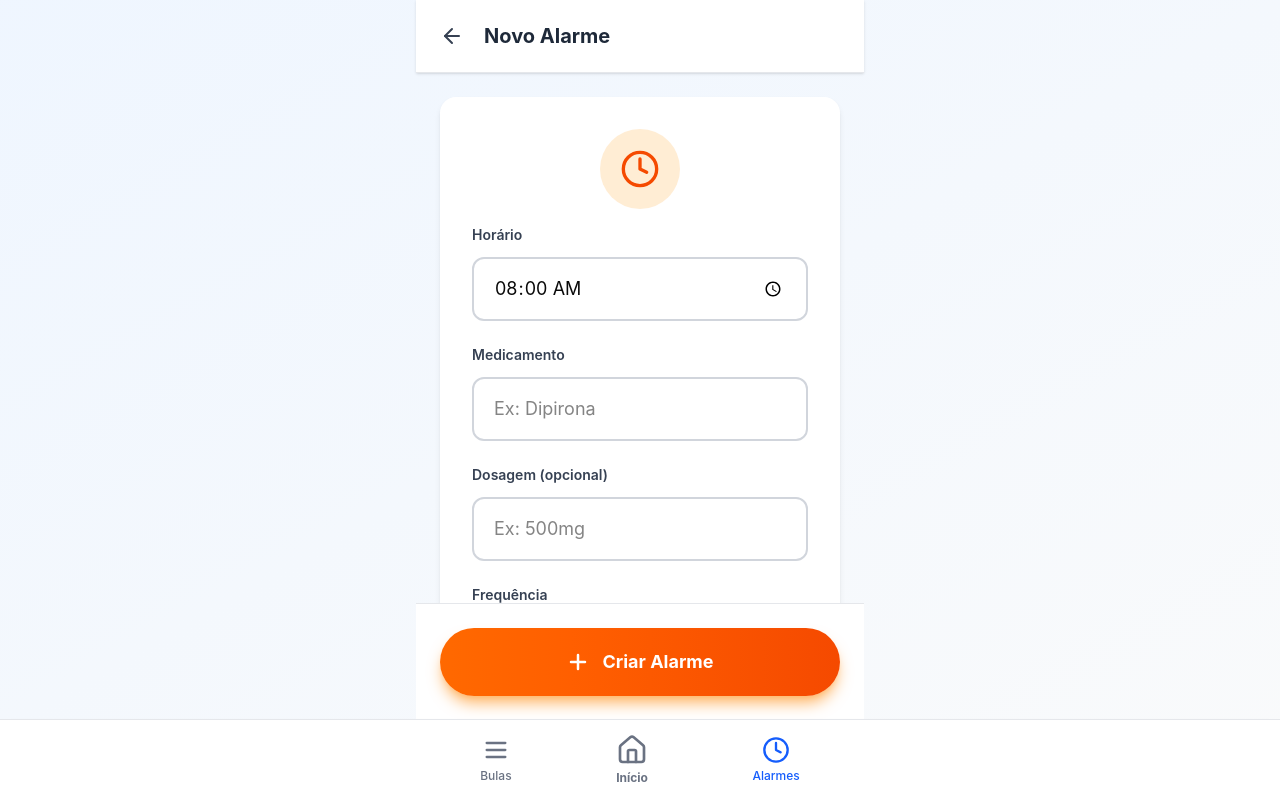
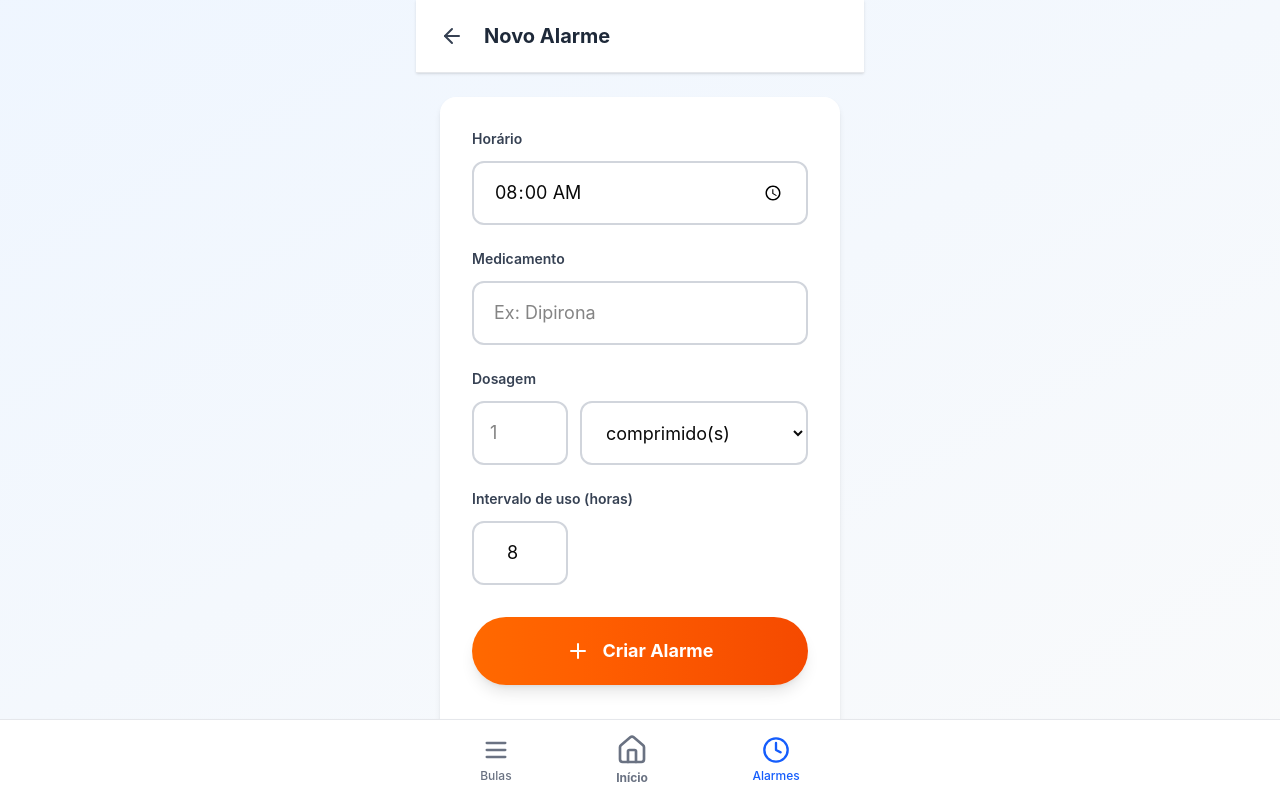
Before and after one commit to ViverBem-Uninassau/ViverBem-, a React (Vite) app: page /alarmes/novo in a window 1280 px wide. Built offline with nearby package versions, Linux system fonts and the light colour scheme.

Commit message:
git commit -m "feat: atualiza identidade da aplicação e refatora estrutura de alarmes
- Atualiza nome da aplicação
- Substitui logo
- Unifica containers de alarme para melhor organização e manutenção"

```diff
--- a/src/app/pages/DetalheAlarme.tsx
+++ b/src/app/pages/DetalheAlarme.tsx
@@ -105,12 +105,12 @@ export function DetalheAlarme() {
               <p className="text-2xl font-semibold text-gray-800">{alarme.medication}</p>
             </div>
 
-            {alarme.dosage && (
-              <div>
-                <p className="text-sm font-medium text-gray-500 mb-2">Dosagem</p>
-                <p className="text-lg text-gray-700">{alarme.dosage}</p>
-              </div>
-            )}
+            <div>
+                  <p className="text-sm font-medium text-gray-500 mb-2">Dosagem</p>
+                  <p className="text-lg text-gray-700">
+                    {alarme.dosage || "Não informada"}
+                  </p>
+            </div>
 
             <div>
               <p className="text-sm font-medium text-gray-500 mb-2">Frequência</p>
--- a/src/app/pages/NovoAlarme.tsx
+++ b/src/app/pages/NovoAlarme.tsx
@@ -5,16 +5,28 @@ import { alarmes } from "../services/api";
 
 export function NovoAlarme() {
   const navigate = useNavigate();
+
   const [hora, setHora] = useState("08:00");
   const [remedio, setRemedio] = useState("");
-  const [frequencia, setFrequencia] = useState("daily");
+  const [frequencia, setFrequencia] = useState("8"); // número de horas
   const [dosagem, setDosagem] = useState("");
+  const [unidade, setUnidade] = useState("comprimido(s)");
   const [salvando, setSalvando] = useState(false);
   const [erro, setErro] = useState<string | null>(null);
 
   const handleSalvar = async () => {
     if (!remedio.trim()) {
       setErro("Por favor, insira o nome do medicamento");
+      return;
+    }
+
+    if (!dosagem.trim()) {
+      setErro("Por favor, insira a dosagem");
+      return;
+    }
+
+    if (!frequencia.trim()) {
+      setErro("Por favor, insira a frequência");
       return;
     }
 
@@ -25,12 +37,16 @@ export function NovoAlarme() {
       await alarmes.criar({
         medication: remedio.trim(),
         time: hora,
-        frequency: frequencia,
-        dosage: dosagem.trim() || undefined,
+        frequency: `${frequencia}h`, // continua no padrão que você gosta
+        dosage_value: dosagem,       // 🔥 agora separado
+        dosage_unit: unidade,        // 🔥 agora separado
       });
+
       navigate("/alarmes");
-    } catch (e: unknown) {
-      setErro(e instanceof Error ? e.message : "Erro ao criar alarme");
+
+    } catch (e: any) {
+      console.log("ERRO COMPLETO:", e);
+      setErro(e.message || "Erro ao criar alarme");
     } finally {
       setSalvando(false);
     }
@@ -39,24 +55,23 @@ export function NovoAlarme() {
   return (
     <div className="size-full bg-gradient-to-br from-blue-50 to-gray-50 flex flex-col">
       <div className="max-w-md mx-auto h-full flex flex-col w-full">
+
+        {/* HEADER */}
         <div className="bg-white shadow-sm border-b border-gray-200 py-4 px-4 flex items-center gap-3">
           <button
             onClick={() => navigate("/alarmes")}
-            className="p-2 hover:bg-gray-100 rounded-lg transition-colors"
-            aria-label="Voltar"
+            className="p-2 hover:bg-gray-100 rounded-lg"
           >
             <ArrowLeft size={24} className="text-gray-700" />
           </button>
-          <h1 className="text-xl font-bold text-gray-800">Novo Alarme</h1>
+          <h1 className="text-xl font-bold text-gray-800">
+            Novo Alarme
+          </h1>
         </div>
 
+        {/* CONTEÚDO */}
         <div className="flex-1 overflow-auto p-6">
           <div className="bg-white rounded-2xl shadow-md p-8 space-y-6">
-            <div className="flex justify-center mb-4">
-              <div className="w-20 h-20 rounded-full bg-orange-100 flex items-center justify-center">
-                <Clock size={40} className="text-orange-600" strokeWidth={2} />
-              </div>
-            </div>
 
             {erro && (
               <div className="p-4 bg-red-50 border border-red-200 rounded-xl text-red-700 text-sm">
@@ -64,6 +79,7 @@ export function NovoAlarme() {
               </div>
             )}
 
+            {/* HORÁRIO */}
             <div>
               <label className="block text-sm font-semibold text-gray-700 mb-3">
                 Horário
@@ -72,10 +88,11 @@ export function NovoAlarme() {
                 type="time"
                 value={hora}
                 onChange={(e) => setHora(e.target.value)}
-                className="w-full px-5 py-4 text-lg border-2 border-gray-300 rounded-xl focus:border-blue-500 focus:ring-2 focus:ring-blue-200 outline-none transition-all"
+                className="w-full px-5 py-4 text-lg border-2 border-gray-300 rounded-xl"
               />
             </div>
 
+            {/* MEDICAMENTO */}
             <div>
               <label className="block text-sm font-semibold text-gray-700 mb-3">
                 Medicamento
@@ -85,53 +102,66 @@ export function NovoAlarme() {
                 value={remedio}
                 onChange={(e) => setRemedio(e.target.value)}
                 placeholder="Ex: Dipirona"
-                className="w-full px-5 py-4 text-lg border-2 border-gray-300 rounded-xl focus:border-blue-500 focus:ring-2 focus:ring-blue-200 outline-none transition-all"
+                className="w-full px-5 py-4 text-lg border-2 border-gray-300 rounded-xl"
               />
             </div>
 
+            {/* DOSAGEM */}
             <div>
               <label className="block text-sm font-semibold text-gray-700 mb-3">
-                Dosagem (opcional)
+                Dosagem
+              </label>
+              <div className="flex gap-3">
+                <input
+                  type="number"
+                  placeholder="1"
+                  value={dosagem}
+                  onChange={(e) => setDosagem(e.target.value)}
+                  className="w-24 px-4 py-4 text-lg border-2 border-gray-300 rounded-xl"
+                />
+                <select
+                  value={unidade}
+                  onChange={(e) => setUnidade(e.target.value)}
+                  className="flex-1 px-5 py-4 text-lg border-2 border-gray-300 rounded-xl bg-white"
+                >
+                  <option>comprimido(s)</option>
+                  <option>ml</option>
+                  <option>mg</option>
+                  <option>gota(s)</option>
+                  <option>cápsula(s)</option>
+                </select>
+              </div>
+            </div>
+
+            {/* FREQUÊNCIA */}
+            <div>
+              <label className="block text-sm font-semibold text-gray-700 mb-3">
+                Intervalo de uso (horas)
               </label>
               <input
-                type="text"
-                value={dosagem}
-                onChange={(e) => setDosagem(e.target.value)}
-                placeholder="Ex: 500mg"
-                className="w-full px-5 py-4 text-lg border-2 border-gray-300 rounded-xl focus:border-blue-500 focus:ring-2 focus:ring-blue-200 outline-none transition-all"
+                type="number"
+                min={1}
+                value={frequencia}
+                onChange={(e) => setFrequencia(e.target.value)}
+                className="w-24 px-4 py-4 text-lg border-2 border-gray-300 rounded-xl text-center"
               />
             </div>
 
-            <div>
-              <label className="block text-sm font-semibold text-gray-700 mb-3">
-                Frequência
-              </label>
-              <select
-                value={frequencia}
-                onChange={(e) => setFrequencia(e.target.value)}
-                className="w-full px-5 py-4 text-lg border-2 border-gray-300 rounded-xl focus:border-blue-500 focus:ring-2 focus:ring-blue-200 outline-none transition-all bg-white"
+            {/* BOTÃO */}
+            <div className="mt-8 pb-6">
+              <button
+                onClick={handleSalvar}
+                disabled={salvando}
+                className="w-full bg-gradient-to-r from-orange-500 to-orange-600 text-white rounded-full py-5 px-8 shadow-lg hover:scale-[1.02] active:scale-[0.98] transition-all flex items-center justify-center gap-3 disabled:opacity-60"
               >
-                <option value="daily">Diário</option>
-                <option value="weekdays">Segunda a Sexta</option>
-                <option value="weekend">Fim de Semana</option>
-                <option value="mon-wed-fri">Segunda, Quarta e Sexta</option>
-                <option value="tue-thu">Terça e Quinta</option>
-              </select>
+                <Plus size={24} />
+                <span className="text-lg font-bold">
+                  {salvando ? "Salvando..." : "Criar Alarme"}
+                </span>
+              </button>
             </div>
+
           </div>
-        </div>
-
-        <div className="bg-white border-t border-gray-200 p-6">
-          <button
-            onClick={handleSalvar}
-            disabled={salvando}
-            className="w-full bg-gradient-to-r from-orange-500 to-orange-600 text-white rounded-full py-5 px-8 shadow-lg shadow-orange-300 hover:shadow-xl hover:scale-[1.02] active:scale-[0.98] transition-all flex items-center justify-center gap-3 disabled:opacity-60 disabled:scale-100"
-          >
-            <Plus size={24} strokeWidth={2.5} />
-            <span className="text-lg font-bold">
-              {salvando ? "Salvando..." : "Criar Alarme"}
-            </span>
-          </button>
         </div>
       </div>
     </div>
--- a/src/app/services/api.ts
+++ b/src/app/services/api.ts
@@ -108,10 +108,19 @@ export const alarmes = {
   listar: () =>
     request<Alarme[]>(`${API_URL}/alarms/${getDeviceId()}`),
 
-  criar: (dados: { medication: string; time: string; frequency: string; dosage?: string }) =>
+  criar: (dados: {
+    medication: string;
+    time: string;
+    frequency: string;
+    dosage_value: string;
+    dosage_unit: string;
+  }) =>
     request<{ id: string }>(`${API_URL}/alarms`, {
       method: 'POST',
-      body: JSON.stringify({ ...dados, fcm_token: 'web-token' }),
+      body: JSON.stringify({
+        ...dados,
+        fcm_token: 'web-token',
+      }),
     }),
 
   atualizar: (id: string, dados: Partial<Alarme>) =>
@@ -121,9 +130,10 @@ export const alarmes = {
     }),
 
   remover: (id: string) =>
-    request<{ message: string }>(`${API_URL}/alarms/${id}`, { method: 'DELETE' }),
+    request<{ message: string }>(`${API_URL}/alarms/${id}`, {
+      method: 'DELETE',
+    }),
 };
-
 // ---------------------------------------------------------------------------
 // Doses
 // ---------------------------------------------------------------------------
```
Also changed, not shown: src/app/pages/Home.tsx (+14 -12 lines), src/assets/logo.jpg (added).
